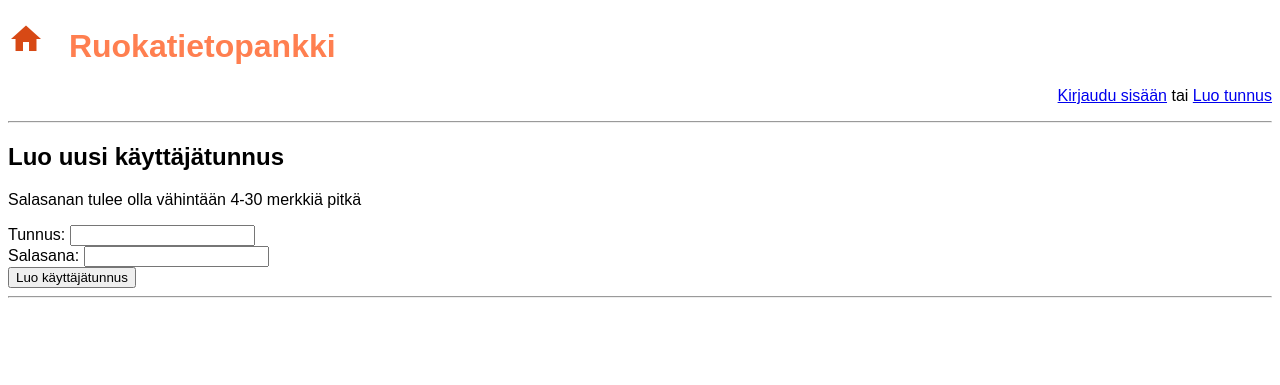
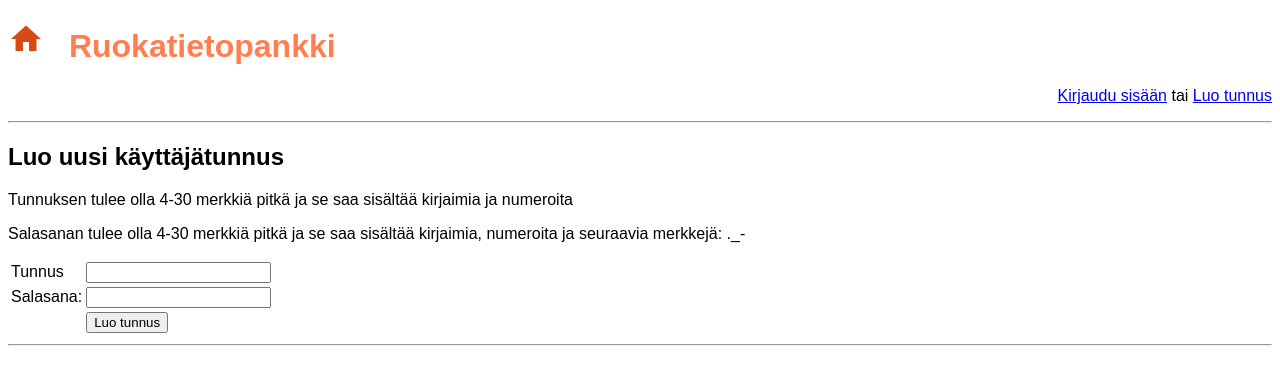
Before and after one commit to phazi/ruokatietopankki, a Flask app: page /register in a window 1280 px wide. Shown: the top 385 px of the page. Run offline with Flask 3, Linux system fonts and the light colour scheme; some libraries are stand-ins or nearby versions.

Commit message:
improve user input validation

```diff
--- a/src/templates/register.html
+++ b/src/templates/register.html
@@ -6,13 +6,39 @@
 <p>Olet jo kirjautuneena</p>
 {% else %}
 <h2>Luo uusi käyttäjätunnus</h2>
-<p>Salasanan tulee olla vähintään 4-30 merkkiä pitkä</p>
-<form action="/register" method="POST">
+<p>Tunnuksen tulee olla 4-30 merkkiä pitkä ja se saa sisältää kirjaimia ja numeroita</p>
+<p>Salasanan tulee olla 4-30 merkkiä pitkä ja se saa sisältää kirjaimia,
+    numeroita ja seuraavia merkkejä: ._-</p>
+<form action="/register" method="POST" onsubmit="return checkinputs(this)">
     <input type="hidden" name="csrf_token" value="{{ csrf_token() }}" />
-    Tunnus: <input type="text" name="username"> <br>
-    Salasana: <input type="password" name="password"> <br>
-    <input type="submit" value="Luo käyttäjätunnus">
+    <table>
+        <tr>
+            <td><label for="username">Tunnus</label></td>
+            <td><input type="text" name="username" required></td>
+        </tr>
+        <tr>
+            <td><label for="password">Salasana:</label></td>
+            <td><input type="password" name="password" required></td>
+        </tr>
+        <tr>
+            <td></td>
+            <td><input type="submit" value="Luo tunnus"></td>
+        </tr>
+    </table>
 </form>
+<script>
+    function checkinputs(form) {
+        if (form.username.value.length > 30) {
+            alert("Syöttämäsi tunnus on liian pitkä");
+            return false;
+        }
+        if (form.password.value.length < 4 || form.password.value.length > 30) {
+            alert("Syöttämäsi salasana ei ole vaatimusten mukainen");
+            return false;
+        }
+        return true;
+    }
+</script>
 {% endif %}
 {% if error %}
 <p style="color: red; font-style: italic;"> {{ error_message }}</p>
```
Also changed, not shown: src/templates/login.html (+21 -9 lines), src/users.py (+4 -4 lines).
